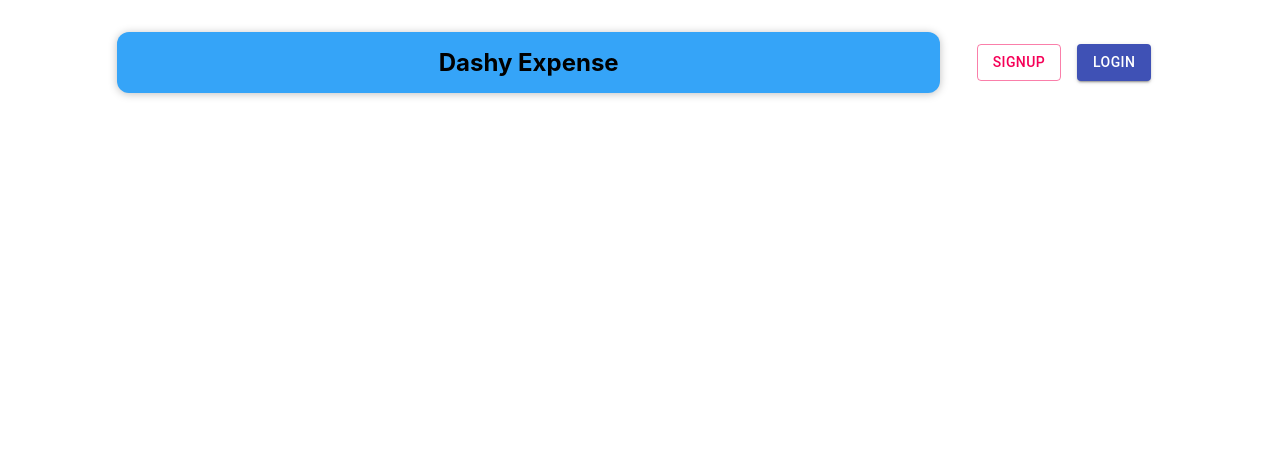
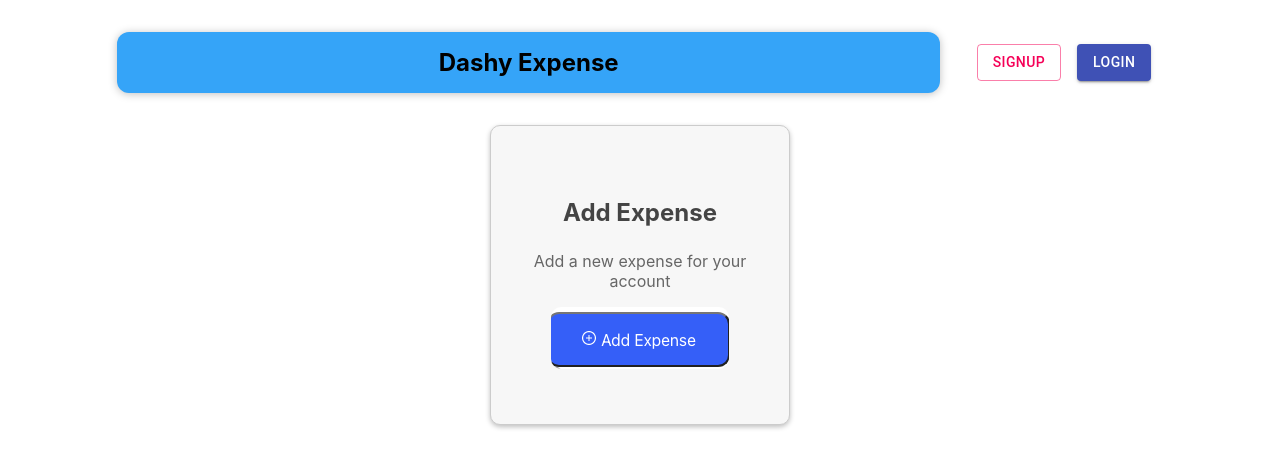
Before and after one commit to nubesFilius/dashy-expense, a React (Create React App) app: page / in a window 1280 px wide. Shown: the top 468 px of the page. Built offline with nearby package versions, Linux system fonts and the light colour scheme.

Commit message:
Add a beautiful background inage with title

```diff
--- a/src/App.js
+++ b/src/App.js
@@ -4,7 +4,7 @@ import NewExpense from './components/NewExpense/NewExpense';
 import Expenses from './components/Expenses/Expenses';
 import NewExpenseModalContainer from './components/UI/NewExpenseModalContainer';
 import Banner from './components/DashyBanner/Banner';
-import MaterialUICard from './components/UI/MaterialUICard/MaterialUICard';
+import BackgroundImage from './components/UI/MaterialUICard/BackGroundImage';
 
 const DUMMY_DATA = [
   {
@@ -46,6 +46,7 @@ function App() {
   return (
     <div>
       <Banner />
+      <BackgroundImage />
     </div>
   );
 }
--- /dev/null
+++ b/src/components/UI/MaterialUICard/BackGroundImage.js
@@ -0,0 +1,56 @@
+import React from 'react';
+import { makeStyles } from '@material-ui/core/styles';
+import add_expense from './add_expense.png';
+
+const useStyles = makeStyles((theme) => ({
+  root: {
+    display: 'flex',
+    flexDirection: 'column',
+    justifyContent: 'center',
+    alignItems: 'center',
+    height: '300px', // Change the height to the desired size of the container
+    width: '300px', // Change the width to the desired size of the container
+    margin: 'auto', // Center the container horizontally
+    padding: theme.spacing(2),
+    boxSizing: 'border-box',
+    border: '1px solid #ccc',
+    borderRadius: '10px',
+    boxShadow: '0px 2px 5px rgba(0, 0, 0, 0.25)',
+    transition: 'all 0.3s ease',
+    '&:hover': {
+      transform: 'scale(1.05)',
+      boxShadow: '0px 5px 10px rgba(0, 0, 0, 0.3)',
+    },
+    backgroundColor: '#f7f7f7', // Add a background color to the container element
+  },
+  image: {
+    maxHeight: '100%',
+    maxWidth: '100%',
+    borderRadius: '10px',
+  },
+  title: {
+    marginTop: theme.spacing(2),
+    marginBottom: theme.spacing(1),
+    fontWeight: 'bold',
+    textAlign: 'center',
+    color: '#444',
+  },
+  paragraph: {
+    textAlign: 'center',
+    color: '#666',
+  },
+}));
+
+const BackgroundImage = () => {
+  const classes = useStyles();
+
+  return (
+    <div className={classes.root}>
+      <h2 className={classes.title}>Add Expense</h2>
+      <p className={classes.paragraph}>Add a new expense for your account</p>
+      <img className={classes.image} src={add_expense} alt="add_expense" />
+    </div>
+  );
+};
+
+export default BackgroundImage;
```
Also changed, not shown: src/components/UI/MaterialUICard/add_expense.png (renamed from assets/add_expense.png).
